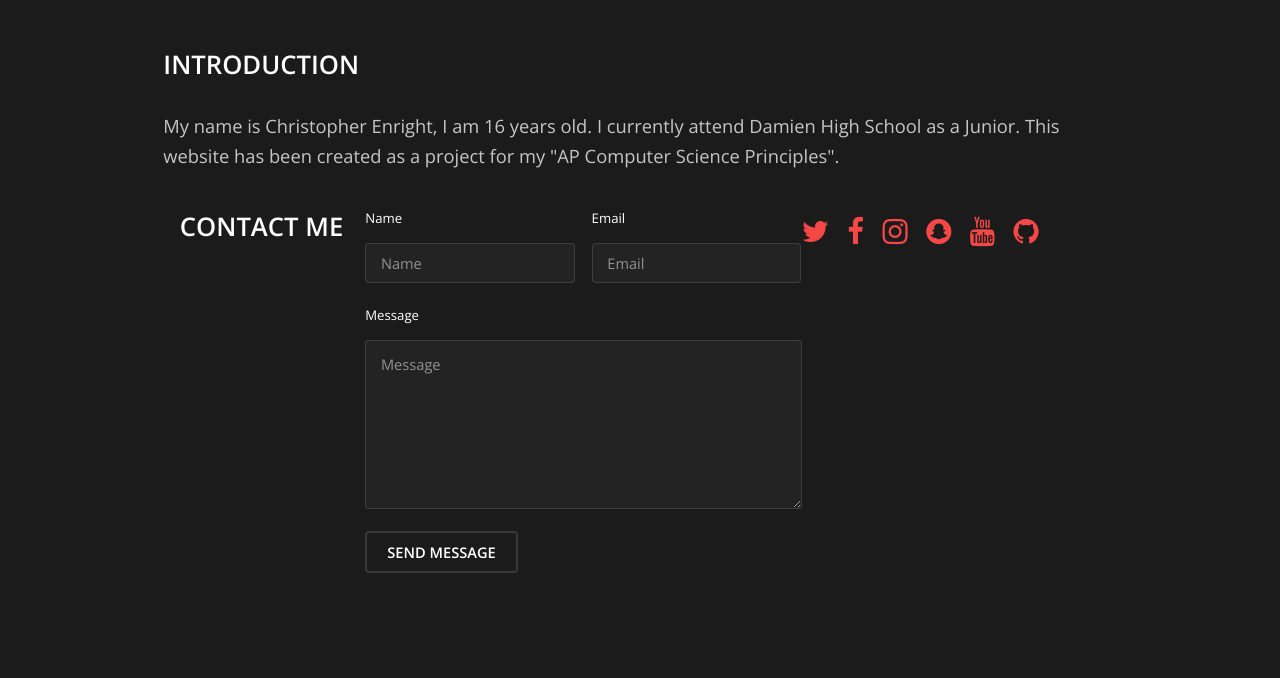
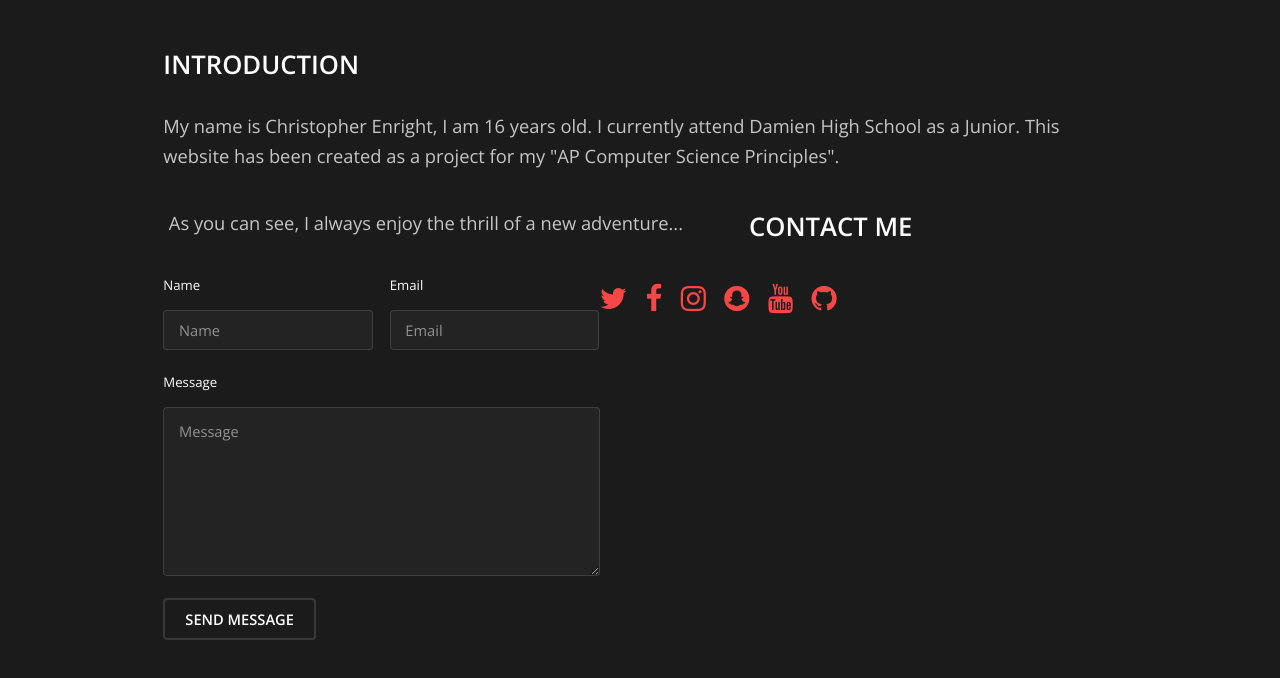
Before and after one commit to cjenright19/CSP5, a plain HTML site: page My Website/aboutme.html in a window 1280 px wide. Shown: the part 58-736 px from the top of the page. Drawn offline with nearby package versions, Linux system fonts and the light colour scheme.

Commit message:
Update aboutme.html

```diff
--- a/My Website/aboutme.html
+++ b/My Website/aboutme.html
@@ -35,6 +35,7 @@
 					<h2>Introduction</h2>
 					<p>My name is Christopher Enright, I am 16 years old. I currently attend Damien High School as a Junior. This website has been created as a project for my "AP Computer Science Principles". <p>
 					<div class="row">
+					<p> As you can see, I always enjoy the thrill of a new adventure... <p>
 
 
 
```
